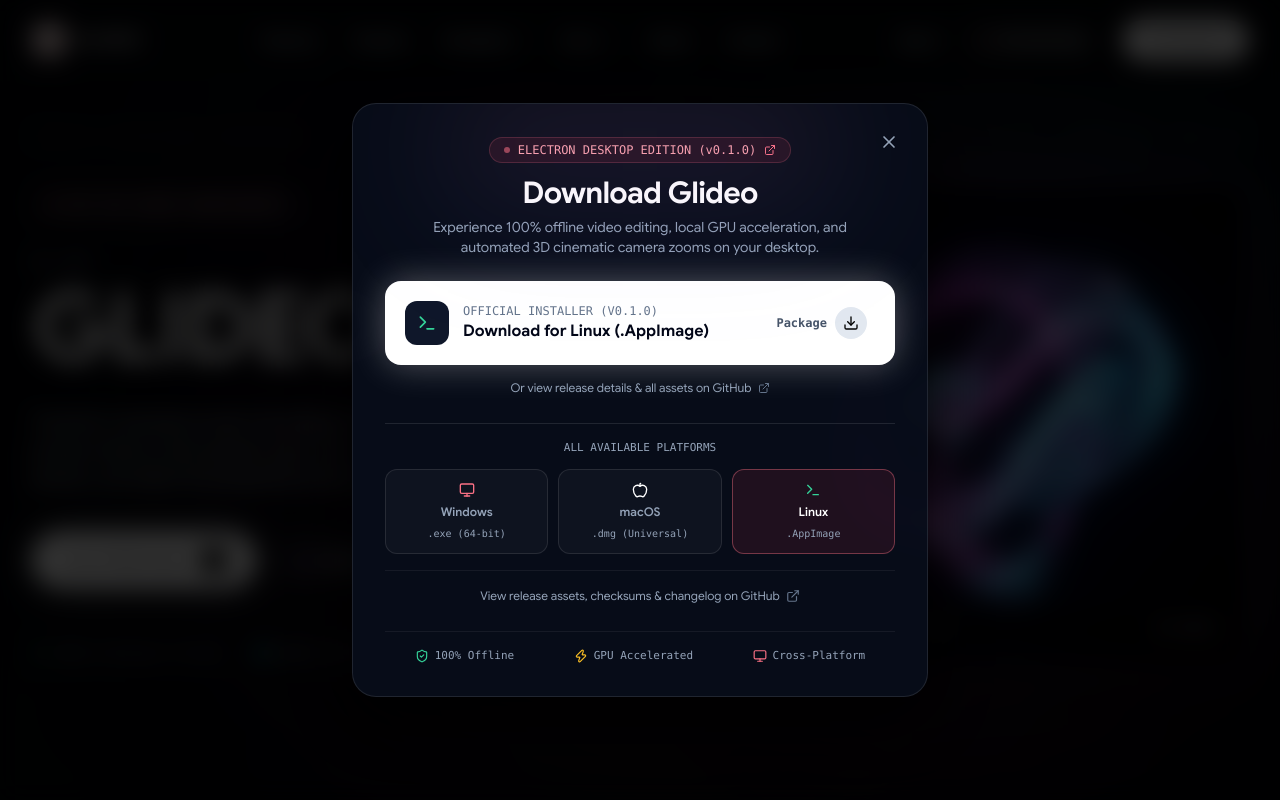
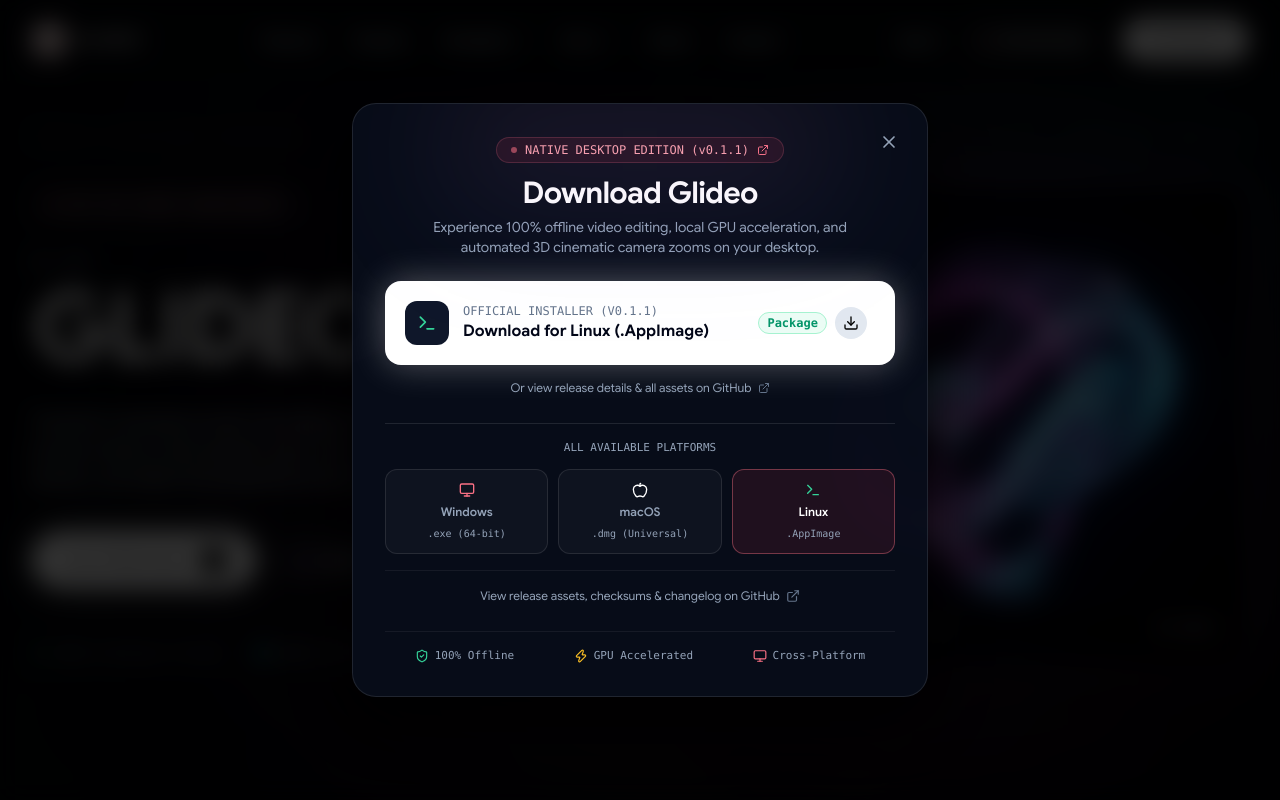
Before and after one commit to ericva01/focuZoom, a Next.js app: page / in a window 1280 px wide. Both pictures are taken after a click on the button "Download App". Shown: the top 800 px of the page. Built offline with nearby package versions, Linux system fonts and the light colour scheme; no server answers.

Commit message:
ot dg ey pg

```diff
--- a/src/components/common/DownloadModal.tsx
+++ b/src/components/common/DownloadModal.tsx
@@ -88,7 +88,7 @@
             className="inline-flex items-center gap-2 px-3.5 py-1 rounded-full bg-rose-500/10 border border-rose-400/20 text-xs font-mono text-rose-300 mb-3 hover:bg-rose-500/20 hover:border-rose-400/40 transition-all cursor-pointer group"
           >
             <span className="w-1.5 h-1.5 rounded-full bg-rose-400 animate-pulse" />
-            <span>ELECTRON DESKTOP EDITION (v0.1.0)</span>
+            <span>NATIVE DESKTOP EDITION (v0.1.1)</span>
             <ExternalLink className="w-3 h-3 text-rose-400 group-hover:translate-x-0.5 transition-transform" />
           </a>
           <h3 className="text-2xl sm:text-3xl font-bold text-white tracking-tight">
@@ -109,7 +109,7 @@
                   Your download has started!
                 </p>
                 <p className="text-[11px] text-slate-400">
-                  Run <code className="text-white font-mono">Glideo.Studio-Setup-0.1.0.exe</code> once completed to install on your PC.
+                  Run <code className="text-white font-mono">Glideo_0.1.0_x64-setup.exe</code> (9.5 MB) once completed to install on your PC.
                 </p>
               </div>
             </div>
@@ -139,7 +139,7 @@
               </div>
               <div>
                 <div className="text-xs font-mono text-slate-500 uppercase">
-                  Official Installer (v0.1.0)
+                  Official Installer (v0.1.1)
                 </div>
                 <div className="text-base font-bold text-slate-950">
                   {userOS === "win"
@@ -152,8 +152,8 @@
             </div>
 
             <div className="flex items-center gap-2 pr-2">
-              <span className="text-xs font-mono font-semibold text-slate-600 hidden sm:inline">
-                {userOS === "win" ? "159 MB" : "Package"}
+              <span className="text-xs font-mono font-bold text-emerald-600 bg-emerald-50 px-2 py-0.5 rounded-full border border-emerald-200 hidden sm:inline">
+                {userOS === "win" ? "9.5 MB" : "Package"}
               </span>
               <div className="w-8 h-8 rounded-full bg-slate-200 group-hover:bg-slate-300 flex items-center justify-center transition-colors">
                 <Download className="w-4 h-4 text-black" />
```
